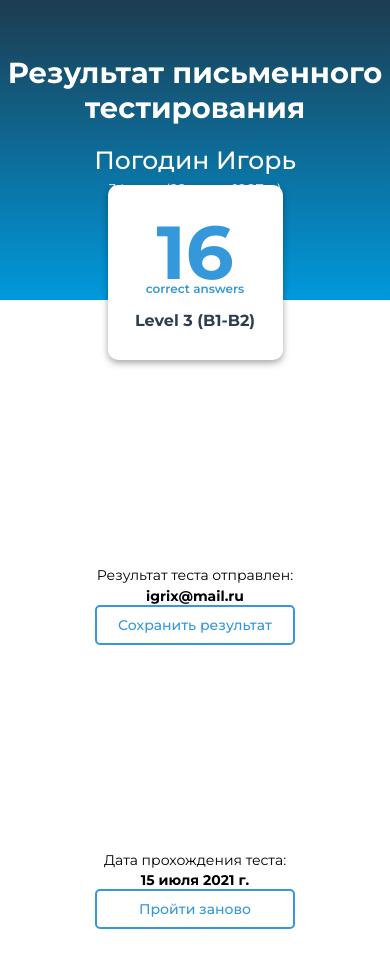
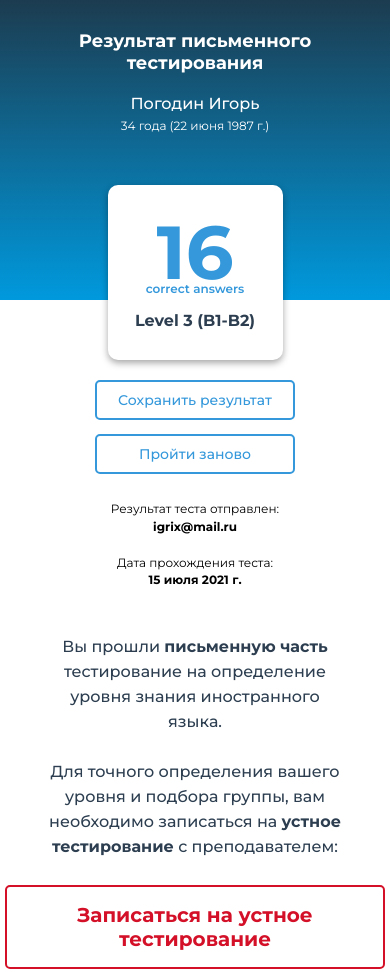
Before and after one commit to Landing-EnglishTest-Results/Landing-EnglishTest-Results, a plain HTML site: page index.html in a window 390 px wide. Shown: the top 972 px of the page. Drawn offline with Linux system fonts and the light colour scheme.

Commit message:
added true adaptive)

```diff
--- a/css/style.css
+++ b/css/style.css
@@ -122,11 +122,12 @@ a {
 }
 
 .info {
-  display: flex;
-  justify-content: center;
-  flex-wrap: wrap;
+  display: grid;
+  grid-template-columns: 200px 175px 200px;
+  grid-column-gap: 80px;
   text-align: center;
   margin-top: -115px;
+  justify-content: center;
 }
 
 .info__block {
@@ -167,6 +168,7 @@ a {
   padding: 9px 20px;
   margin-top: auto;
   width: 100%;
+  transition: 0.2s;
 }
 
 .info__block-btn:hover {
@@ -176,14 +178,14 @@ a {
 }
 
 .info__result {
-  min-width: 175px;
-  min-height: 175px;
+  grid-row: 1;
+  grid-column: 2;
   border-radius: 10px;
   box-shadow: 0px 3px 7px 0px rgba(0, 0, 0, 0.35);
   background-color: #fff;
-  margin-left: 80px;
-  margin-right: 80px;
   padding-top: 30px;
+  padding-bottom: 30px;
+  align-self: start;
 }
 
 .info__result-count {
@@ -210,6 +212,7 @@ a {
 .description {
   text-align: center;
   padding-top: 48px;
+  padding: 48px 5px 0 5px;
 }
 
 .description__text {
@@ -239,6 +242,7 @@ a {
   background: transparent;
   padding: 16px 51px;
   margin-top: 25px;
+  transition: 0.2s;
 }
 
 .description__btn-sign-up:hover {
@@ -343,9 +347,9 @@ a {
   margin-left: 15px;
 }
 
-@media screen and (max-width: 869px) {
-  .description__text {
-    padding: 0 15px;
+@media screen and (max-width: 756px) {
+  .info {
+    grid-column-gap: 20px;
   }
 }
 
@@ -353,27 +357,30 @@ a {
   .header__text-title {
     font-size: 29px;
   }
-
-  .info__result {
-    margin: 0 20px;
-    align-self: start;
-  }
 }
 
 @media screen and (max-width: 640px) {
-  .info {
-    flex-direction: column;
-    align-items: center;
+  .header__text {
+    max-width: 460px;
+    margin: 0 auto;
+    padding-top: 30px;
   }
 
-  .info__block {
-    padding-top: 175px;
-    order: 2;
+  .header__text-title {
+    font-size: 24px;
+  }
+
+  .header__text-name {
+    font-size: 20px;
+  }
+
+  .header__text-date {
+    font-size: 14px;
   }
 
   .info__block-text {
+    order: 1;
     margin-top: 30px;
-    color: #000;
   }
 
   .info__block-title {
@@ -384,9 +391,106 @@ a {
     color: #000;
   }
 
+  .info__block-btn {
+    margin-top: 100px;
+  }
+
+  .description__text {
+    max-width: 640px;
+  }
+
+  .description__btn-sign-up {
+    padding: 16px 40px;
+  }
+
+  .footer {
+    justify-content: center;
+  }
+
+  .footer__logo {
+    margin-right: 0;
+  }
+}
+
+@media screen and (max-width: 630px) {
+  .info {
+    grid-template-columns: 200px 200px;
+    grid-template-rows: 175px 1fr;
+    grid-column-gap: 40px;
+  }
+
+  .info__block {
+    grid-row: 2;
+    padding-top: 20px;
+  }
+
+  .info__block-btn {
+    margin-top: 0;
+  }
+
   .info__result {
-    display: block;
-    order: 1;
+    grid-column: 1 / 3;
+    min-width: 175px;
     margin: 0 auto;
   }
 }
+
+@media screen and (max-width: 460px) {
+  .header__text-title {
+    margin: 0 auto;
+    max-width: 300px;
+    font-size: 18px;
+  }
+
+  .header__text-name {
+    font-size: 16px;
+  }
+
+  .header__text-date {
+    font-size: 12px;
+  }
+
+  .info {
+    display: flex;
+    flex-direction: column;
+  }
+
+  .info__block {
+    order: 2;
+    align-self: center;
+  }
+
+  .info__block-text {
+    margin-top: 80px;
+    font-size: 12px;
+  }
+
+  .info__block-title {
+    font-size: 12px;
+  }
+
+  .info__block-subtitle {
+    font-size: 12px;
+  }
+
+  .info .btn-again {
+    margin-top: -120px;
+  }
+
+  .info__result {
+    order: 1;
+  }
+
+  .description__text {
+    max-width: 300px;
+  }
+
+  .description__btn-sign-up {
+    width: 100%;
+    padding: 16px 30px;
+  }
+
+  .table__header {
+    margin-left: 75px;
+  }
+}
--- a/index.html
+++ b/index.html
@@ -21,24 +21,24 @@
             </div>
         </header>
         <div class="info">
-            <div class="info__block">
+            <div class="info__block block-1">
                 <div class="info__block-text">
                     <p class="info__block-title">Результат теста отправлен:</p>
-                    <p class="info__block-subtitle">igrix@mail.ru</p>
+                    <p class="info__block-subtitle info-email">igrix@mail.ru</p>
                 </div>
-                <button class="info__block-btn">Сохранить результат</button>
+                <button class="info__block-btn btn-save">Сохранить результат</button>
             </div>
             <div class="info__result">
                 <span class="info__result-count">16</span>
                 <p class="info__result-subtitle">correct answers</p>
                 <p class="info__result-level">Level 3 (B1-B2)</p>
             </div>
-            <div class="info__block">
+            <div class="info__block block-2">
                 <div class="info__block-text">
                     <p class="info__block-title">Дата прохождения теста:</p>
-                    <p class="info__block-subtitle">15 июля 2021 г.</p>
+                    <p class="info__block-subtitle info-date">15 июля 2021 г.</p>
                 </div>
-                <button class="info__block-btn">Пройти заново</button>
+                <button class="info__block-btn btn-again">Пройти заново</button>
             </div>
         </div>
         <div class="description">
```
